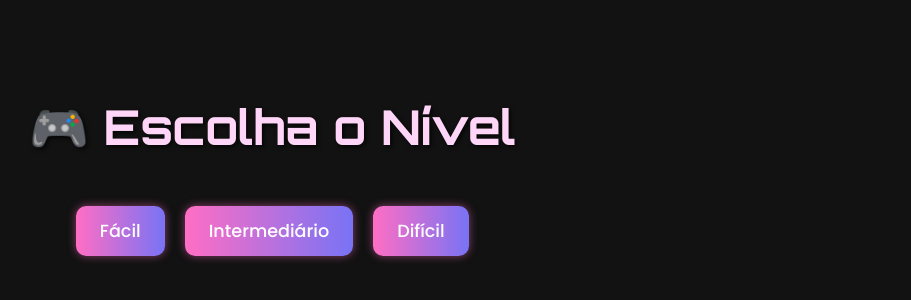
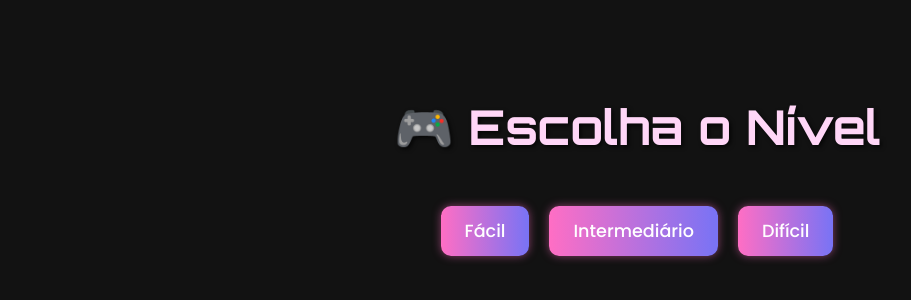
Before and after one commit to joyceaguiar/memory-game, a React (Vite) app in the folder frontend/: page / in a window 1280 px wide. Shown: the part 294-594 px from the top of the page, without its empty margins (3-914 px from the left). Built offline with nearby package versions, Linux system fonts and the light colour scheme.

Commit message:
Update GameBoard.css

```diff
--- a/frontend/src/components/GameBoard.css
+++ b/frontend/src/components/GameBoard.css
@@ -1,10 +1,9 @@
 
 .card {
-  width: 80px;
-  height: 80px;
+  width: 100%;
+  aspect-ratio: 1 / 1;
   background: linear-gradient(to right, #ff6ec4, #7873f5);
   border-radius: 10px;
-  cursor: pointer;
   font-size: 2rem;
   display: flex;
   align-items: center;
@@ -12,12 +11,11 @@
   transition: transform 0.3s, box-shadow 0.3s;
   box-shadow: 0 0 8px rgba(255, 110, 196, 0.4);
 }
+
 .card:hover {
   transform: scale(1.05);
   box-shadow: 0 0 12px rgba(255, 110, 196, 0.7);
 }
-
-
 
   .inner {
     width: 100%;
@@ -56,18 +54,24 @@
     display: grid;
     justify-content: center;
     align-content: center;
-    gap: 16px;
-    margin: 0 auto;
+    gap: 12px;
+    margin: 20px auto;
+    width: 100%;
+    max-width: 500px;
+    grid-template-columns: repeat(auto-fit, minmax(70px, 1fr));
   }
 
   body {
     margin: 0;
     padding: 0;
-    box-sizing: border-box;
     background-color: #121212;
-    font-family: 'Poppins', sans-serif;
+    font-family: 'Poppins', 'Segoe UI', sans-serif;
     color: white;
+    display: flex;
+    flex-direction: column;
+    align-items: center;
   }
+
 
 
 
@@ -78,7 +82,9 @@
     justify-content: center;
     align-items: center;
     padding: 2rem;
+    box-sizing: border-box;
   }
+
 
   button {
     padding: 12px 24px;
```
